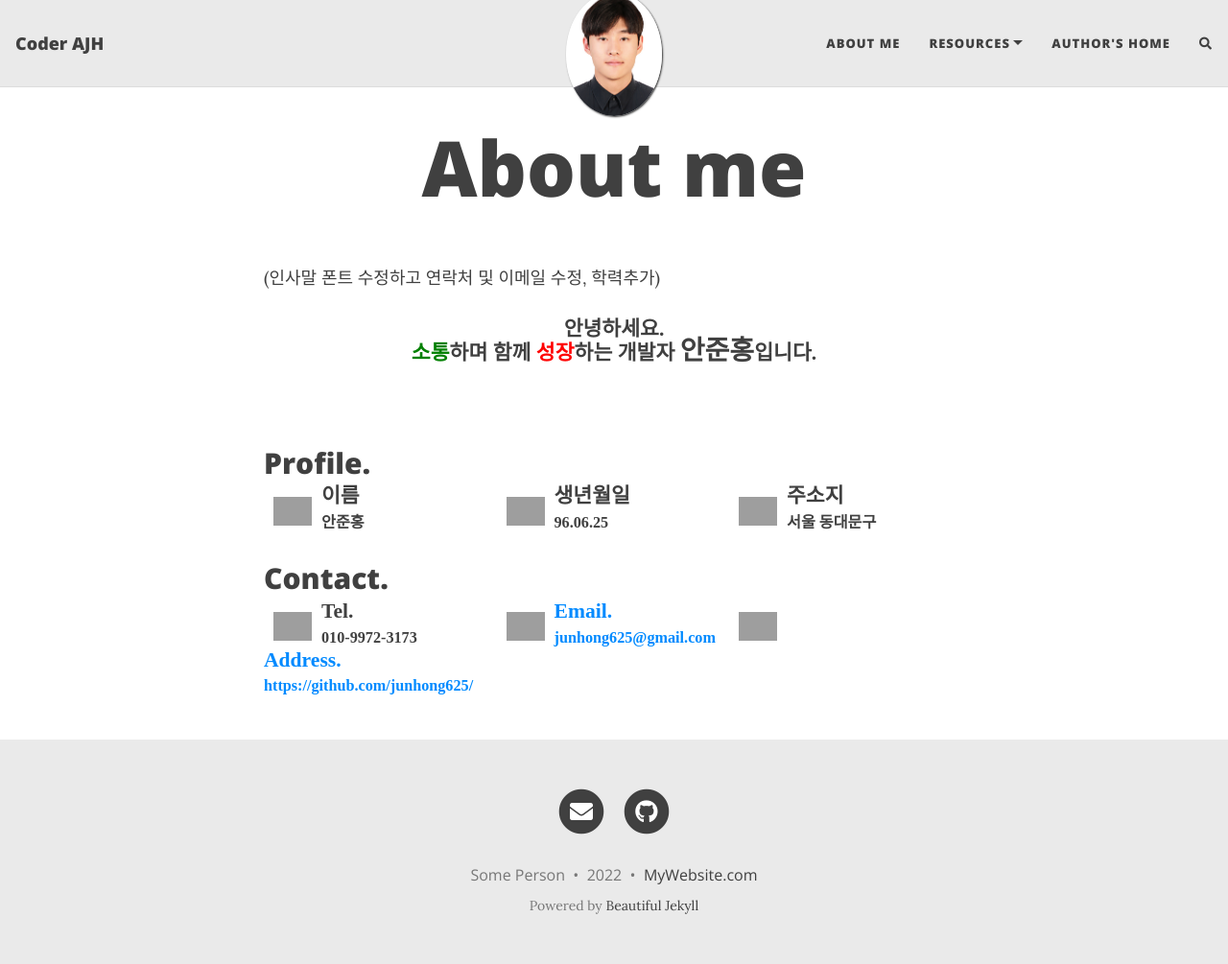
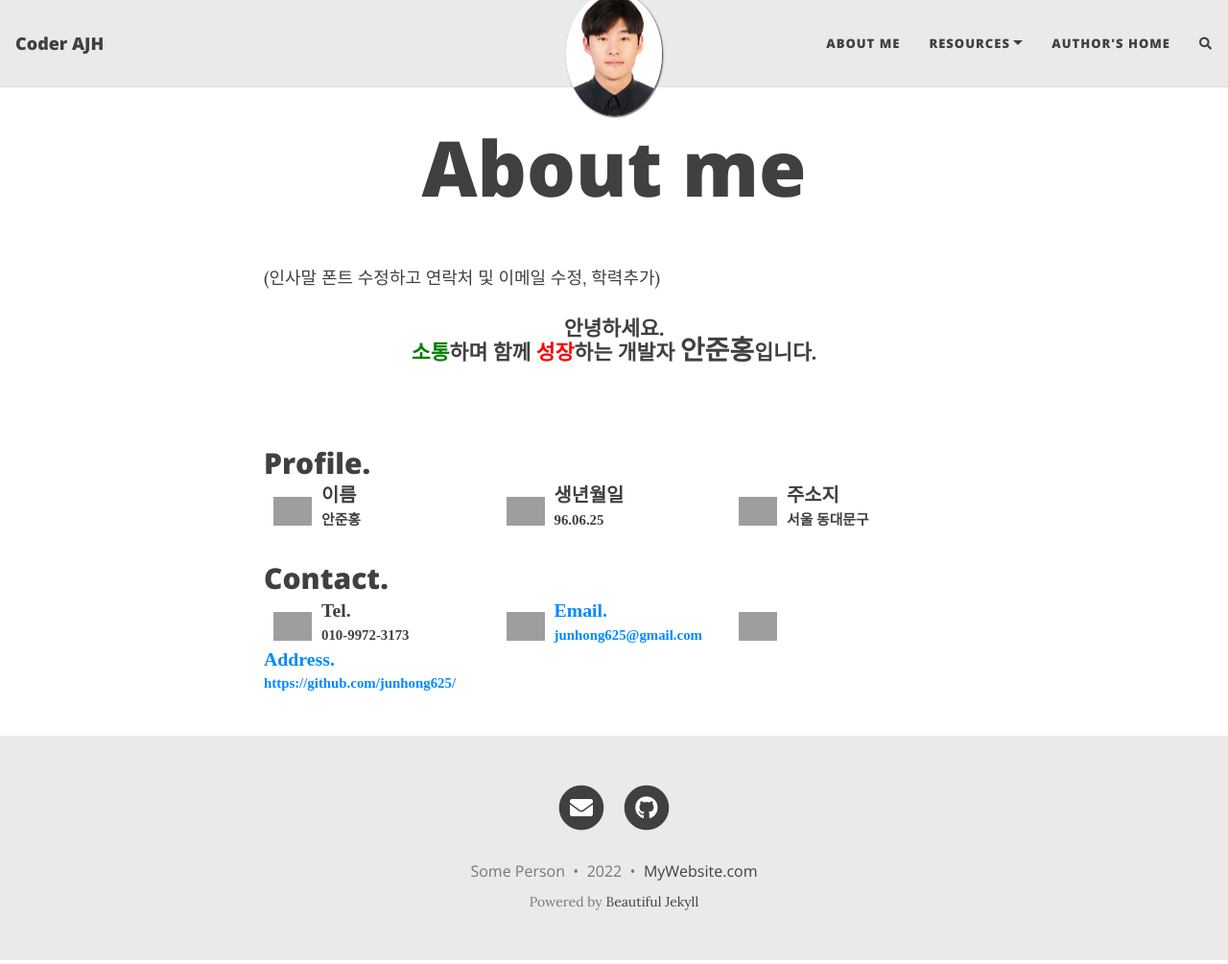
Before and after one commit to junhong625/junhong625.github.io, a Jekyll site: the page built from aboutme.md, in a window 1280 px wide and 1005 px high. Shown: the whole window at 96% size. Built offline with Jekyll 4.4.1, drawn with Linux system fonts in a browser that asks for light colours; nearby versions of some CDN libraries; comment, search, counter and statistics services are not loaded; grey boxes are pictures that could not be loaded.

Commit message:
Update aboutme.md

```diff
--- a/aboutme.md
+++ b/aboutme.md
@@ -17,19 +17,19 @@
 <div style="float: left; padding: 10px;">
     <img src="https://user-images.githubusercontent.com/83000975/153178663-f5732bd8-0076-4296-b97e-a606141512d3.png" height=30 weight=30>
 </div>
-<div style="font: normal bold 1.2em/1em 'sans-serif'; float: left; width: 25%;">
+<div style="font: normal bold 1.1em/1em 'sans-serif'; float: left; width: 25%;">
 이름 <br> <sub>안준홍</sub>
 </div>
 <div style="float: left; padding: 10px;">
     <img src="https://user-images.githubusercontent.com/83000975/153190863-3566ca35-1643-4c4d-b99c-7deeeeca09cc.jpg" height=30 weight=30>
 </div>
-<div style="font: normal bold 1.2em/1em 'sans-serif'; float: left; width: 25%;">
+<div style="font: normal bold 1.1em/1em 'sans-serif'; float: left; width: 25%;">
 생년월일 <br> <sub>96.06.25</sub>
 </div>
 <div style="float: left; padding: 10px;">
     <img src="https://user-images.githubusercontent.com/83000975/153191121-7a8b20bf-2019-4ea9-8b82-7ad37e13c741.jpg" height=30 weight=30>
 </div>
-<div style="font: normal bold 1.2em/1em 'sans-serif'; float: left;">
+<div style="font: normal bold 1.1em/1em 'sans-serif'; float: left;">
 주소지 <br> <sub>서울 동대문구</sub>
 </div>
 
@@ -40,14 +40,14 @@
 <div style="float: left; padding: 10px;">
 <img src="https://user-images.githubusercontent.com/83000975/153432019-7ee7cfb4-cadd-40d4-b817-81ffb7819e06.png" height=30 weight=30>
 </div>
-<div style="font: normal bold 1.2em/1em 'sans-serif'; float: left; width: 25%;">
+<div style="font: normal bold 1.1em/1em 'sans-serif'; float: left; width: 25%;">
 Tel. <br><sub>010-9972-3173</sub>
 </div>
 
 <div style="float: left; padding: 10px;">
 <img src="https://user-images.githubusercontent.com/83000975/153433238-c3342961-6de3-4d4d-b417-d35447a24aed.jpg" height=30 weight=30>
 </div>
-<div style="font: normal bold 1.2em/1em 'sans-serif'; float: left; width: 25%;">
+<div style="font: normal bold 1.1em/1em 'sans-serif'; float: left; width: 25%;">
 <a href="mailto:junhong625@gmail.com">
 Email. <br><sub>junhong625@gmail.com</sub>
 </a>
@@ -56,7 +56,7 @@
 <div style="float: left; padding: 10px;">
 <img src="https://user-images.githubusercontent.com/83000975/151389483-da632667-6a6e-46dd-9d23-a18073c754cd.jpg" height=30 weight=30>
 </div>
-<div style="font: normal bold 1.2em/1em 'sans-serif'; float: left;">
+<div style="font: normal bold 1.1em/1em 'sans-serif'; float: left;">
 <a href="https://github.com/junhong625/">
 Address. <br><sub>https://github.com/junhong625/</sub>
 </a>
```
